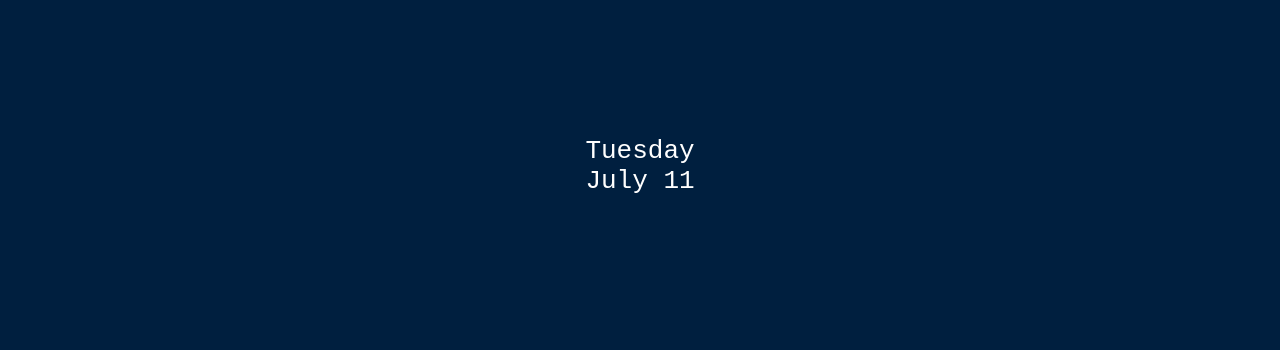
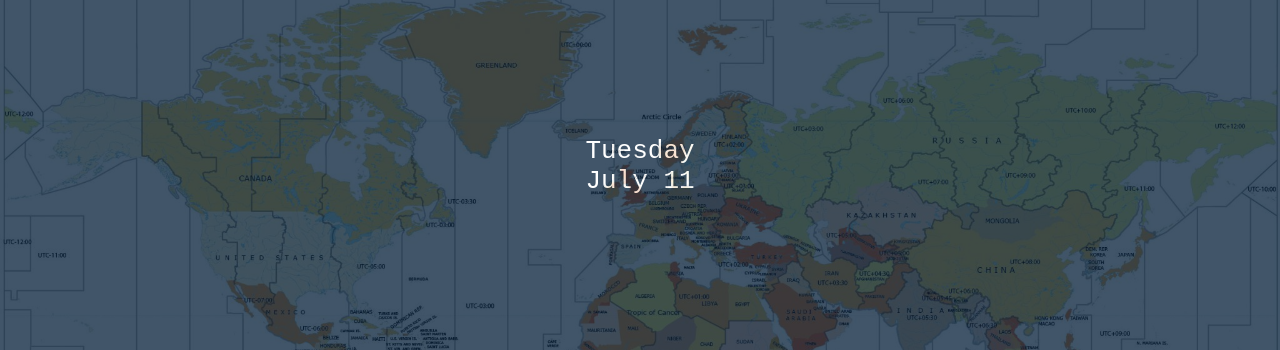
Before and after one commit to TonyBalde18/Digital-Clock, a plain HTML site: page index.html in a window 1280 px wide. Shown: the top 350 px of the page. Drawn offline with Linux system fonts and the light colour scheme.

Commit message:
added a bg

```diff
--- a/index.html
+++ b/index.html
@@ -8,6 +8,7 @@
     <link rel="stylesheet" href="style.css" />
   </head>
   <body>
+    <div class="background-overlay"></div>
     <div class="date"></div>
     <div class="clock">
       <div class="time"></div>
--- a/style.css
+++ b/style.css
@@ -1,5 +1,5 @@
 body {
-  background-color: #001f3f;
+  background-color: #021d37;
   color: #fff;
   display: flex;
   flex-direction: column;
@@ -8,6 +8,19 @@ body {
   height: 100vh;
   margin: 0;
   font-family: monospace;
+}
+
+.background-overlay {
+  background-image: url("bg.jpg");
+  opacity: 25%;
+  position: absolute;
+  top: 0;
+  left: 0;
+  width: 100%;
+  height: 100%;
+  background-size: cover;
+  background-repeat: no-repeat;
+  background-position: center;
 }
 
 .clock {
```
Also changed, not shown: sandbox.js (+2 -8 lines).
